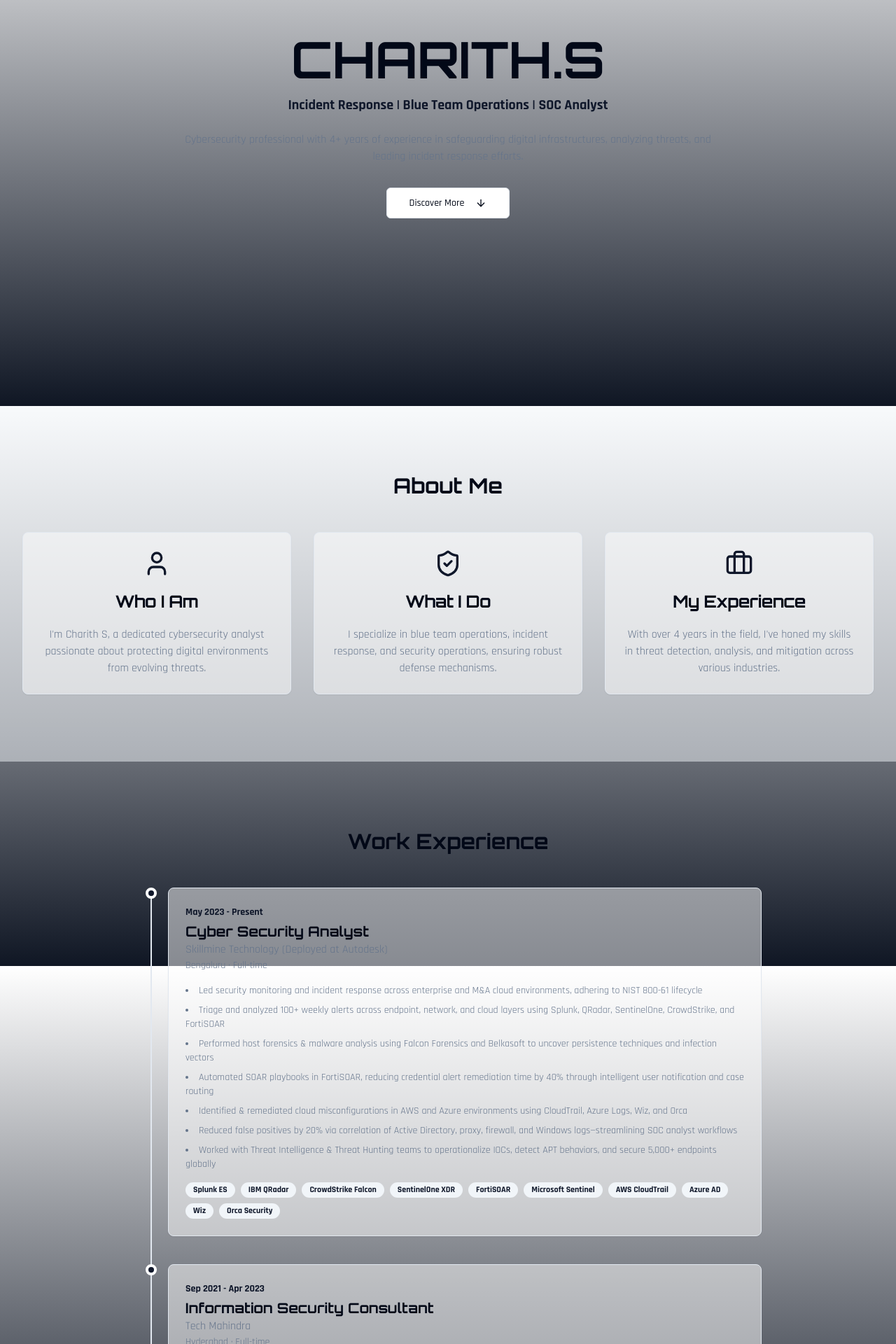
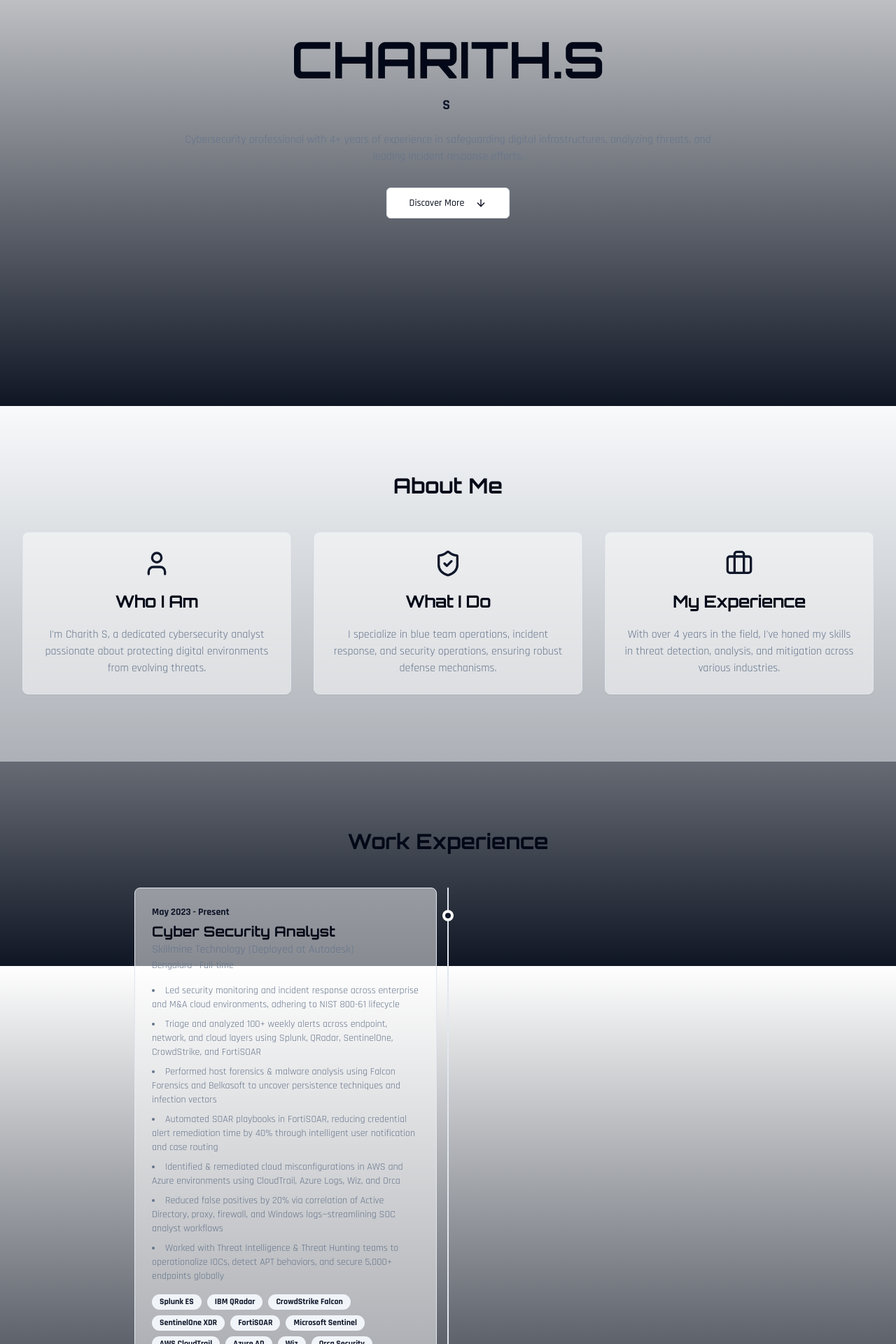
Before and after one commit to charithcs/charithcs.github.io, a React (Vite) app: page / in a window 1280 px wide. Shown: the part 220-2140 px from the top of the page at 70% size. Built offline with nearby package versions, Linux system fonts and the light colour scheme.

Commit message:
Refactor: Improve design and readability
Implement design changes for better readability, interactive elements, and rolling effects. Update work experience section based on the reference image.

```diff
--- a/src/components/sections/About.tsx
+++ b/src/components/sections/About.tsx
@@ -8,7 +8,7 @@ const About = () => {
       <div className="container mx-auto">
         <h2 className="text-3xl font-bold text-center mb-12">About Me</h2>
         <div className="grid md:grid-cols-3 gap-8 text-center">
-            <Card className="bg-background/50">
+            <Card className="bg-background/50 transition-all duration-300 hover:shadow-primary/20 hover:border-primary/30 hover:scale-105">
                 <CardHeader>
                     <User className="mx-auto h-10 w-10 text-primary mb-4" />
                     <CardTitle>Who I Am</CardTitle>
@@ -17,7 +17,7 @@ const About = () => {
                     <p className="text-muted-foreground">I'm Charith S, a dedicated cybersecurity analyst passionate about protecting digital environments from evolving threats.</p>
                 </CardContent>
             </Card>
-            <Card className="bg-background/50">
+            <Card className="bg-background/50 transition-all duration-300 hover:shadow-primary/20 hover:border-primary/30 hover:scale-105">
                 <CardHeader>
                     <ShieldCheck className="mx-auto h-10 w-10 text-primary mb-4" />
                     <CardTitle>What I Do</CardTitle>
@@ -26,7 +26,7 @@ const About = () => {
                     <p className="text-muted-foreground">I specialize in blue team operations, incident response, and security operations, ensuring robust defense mechanisms.</p>
                 </CardContent>
             </Card>
-            <Card className="bg-background/50">
+            <Card className="bg-background/50 transition-all duration-300 hover:shadow-primary/20 hover:border-primary/30 hover:scale-105">
                 <CardHeader>
                     <Briefcase className="mx-auto h-10 w-10 text-primary mb-4" />
                     <CardTitle>My Experience</CardTitle>
--- a/src/components/sections/Experience.tsx
+++ b/src/components/sections/Experience.tsx
@@ -42,24 +42,35 @@ const Experience = () => {
       <div className="container mx-auto">
         <h2 className="text-3xl font-bold text-center mb-12">Work Experience</h2>
         <div className="relative max-w-4xl mx-auto">
-          <div className="absolute left-6 top-0 bottom-0 w-0.5 bg-border -ml-px"></div>
-          {experienceData.map((item, index) => (
-            <div key={index} className="mb-10 pl-12 relative">
-              <div className="absolute left-6 -translate-x-1/2 w-4 h-4 rounded-full bg-primary border-4 border-background"></div>
-              <div className="p-6 rounded-lg border bg-card text-card-foreground shadow-sm bg-card/50">
+          <div className="absolute left-1/2 top-0 bottom-0 w-0.5 bg-border -translate-x-1/2"></div>
+          {experienceData.map((item, index) => {
+            const isRight = index % 2 !== 0;
+
+            const card = (
+              <div className={`p-6 rounded-lg border bg-card/50 text-card-foreground shadow-sm transition-all duration-300 hover:shadow-primary/20 hover:border-primary/30 hover:scale-[1.02] ${isRight ? 'text-right' : 'text-left'}`}>
                 <p className="text-sm text-primary font-semibold">{item.date}</p>
                 <h3 className="text-xl font-bold mt-1">{item.role}</h3>
                 <p className="text-md text-muted-foreground">{item.company}</p>
                 <p className="text-sm text-muted-foreground mb-4">{item.location} &middot; {item.type}</p>
-                <ul className="space-y-2 text-sm list-disc list-inside mb-4 text-muted-foreground">
+                <ul className={`space-y-2 text-sm list-disc mb-4 text-muted-foreground ${isRight ? 'list-inside ml-auto' : 'list-inside'}`}>
                   {item.achievements.map((ach, i) => <li key={i}><span>{ach}</span></li>)}
                 </ul>
-                <div className="flex flex-wrap gap-2">
+                <div className={`flex flex-wrap gap-2 ${isRight ? 'justify-end' : 'justify-start'}`}>
                   {item.technologies.map(tech => <Badge key={tech} variant="secondary">{tech}</Badge>)}
                 </div>
               </div>
-            </div>
-          ))}
+            );
+
+            return (
+              <div key={index} className="mb-10 relative">
+                <div className="absolute left-1/2 -translate-x-1/2 top-8 w-4 h-4 rounded-full bg-primary border-4 border-background"></div>
+                <div className="grid grid-cols-2 gap-x-8">
+                  {isRight ? <div /> : card}
+                  {isRight ? card : <div />}
+                </div>
+              </div>
+            );
+          })}
         </div>
       </div>
     </section>
--- a/src/components/sections/Hero.tsx
+++ b/src/components/sections/Hero.tsx
@@ -1,6 +1,7 @@
 
 import { Button } from "@/components/ui/button";
 import { ArrowDown } from "lucide-react";
+import { TypeAnimation } from "react-type-animation";
 
 const Hero = () => {
   return (
@@ -10,9 +11,20 @@ const Hero = () => {
         <h1 className="text-4xl sm:text-5xl md:text-7xl font-bold mb-4 animate-fade-in-down">
           CHARITH.S
         </h1>
-        <p className="text-lg md:text-xl text-primary mb-6 font-semibold animate-fade-in-up">
-          Incident Response | Blue Team Operations | SOC Analyst
-        </p>
+        <TypeAnimation
+          sequence={[
+            "Incident Response",
+            1500,
+            "Blue Team Operations",
+            1500,
+            "SOC Analyst",
+            1500,
+          ]}
+          wrapper="p"
+          speed={50}
+          className="text-lg md:text-xl text-primary mb-6 font-semibold animate-fade-in-up"
+          repeat={Infinity}
+        />
         <p className="max-w-3xl mx-auto text-muted-foreground mb-8 animate-fade-in-up animation-delay-300">
           Cybersecurity professional with 4+ years of experience in safeguarding digital infrastructures, analyzing threats, and leading incident response efforts.
         </p>
--- a/src/components/sections/Projects.tsx
+++ b/src/components/sections/Projects.tsx
@@ -27,7 +27,7 @@ const Projects = () => {
         <h2 className="text-3xl font-bold text-center mb-12">Projects</h2>
         <div className="grid md:grid-cols-3 gap-8">
           {projectsData.map((project, index) => (
-            <Card key={index} className="flex flex-col">
+            <Card key={index} className="flex flex-col transition-all duration-300 hover:shadow-primary/20 hover:border-primary/30 hover:scale-105">
               <CardHeader>
                 <CardTitle>{project.title}</CardTitle>
               </CardHeader>
--- a/src/components/sections/Skills.tsx
+++ b/src/components/sections/Skills.tsx
@@ -44,7 +44,7 @@ const Skills = () => {
         <h2 className="text-3xl font-bold text-center mb-12">Technical Skills</h2>
         <div className="grid md:grid-cols-2 gap-8">
           {skillsData.map((categoryData) => (
-            <Card key={categoryData.category} className="bg-card/50">
+            <Card key={categoryData.category} className="bg-card/50 transition-all duration-300 hover:shadow-primary/20 hover:border-primary/30 hover:scale-105">
               <CardHeader>
                 <CardTitle>{categoryData.category}</CardTitle>
               </CardHeader>
--- a/src/index.css
+++ b/src/index.css
@@ -70,7 +70,7 @@
     --secondary-foreground: 210 40% 98%;
 
     --muted: 217.2 32.6% 17.5%;
-    --muted-foreground: 215 20.2% 65.1%;
+    --muted-foreground: 215 20.2% 80%;
 
     --accent: 217.2 32.6% 17.5%;
     --accent-foreground: 210 40% 98%;
```
